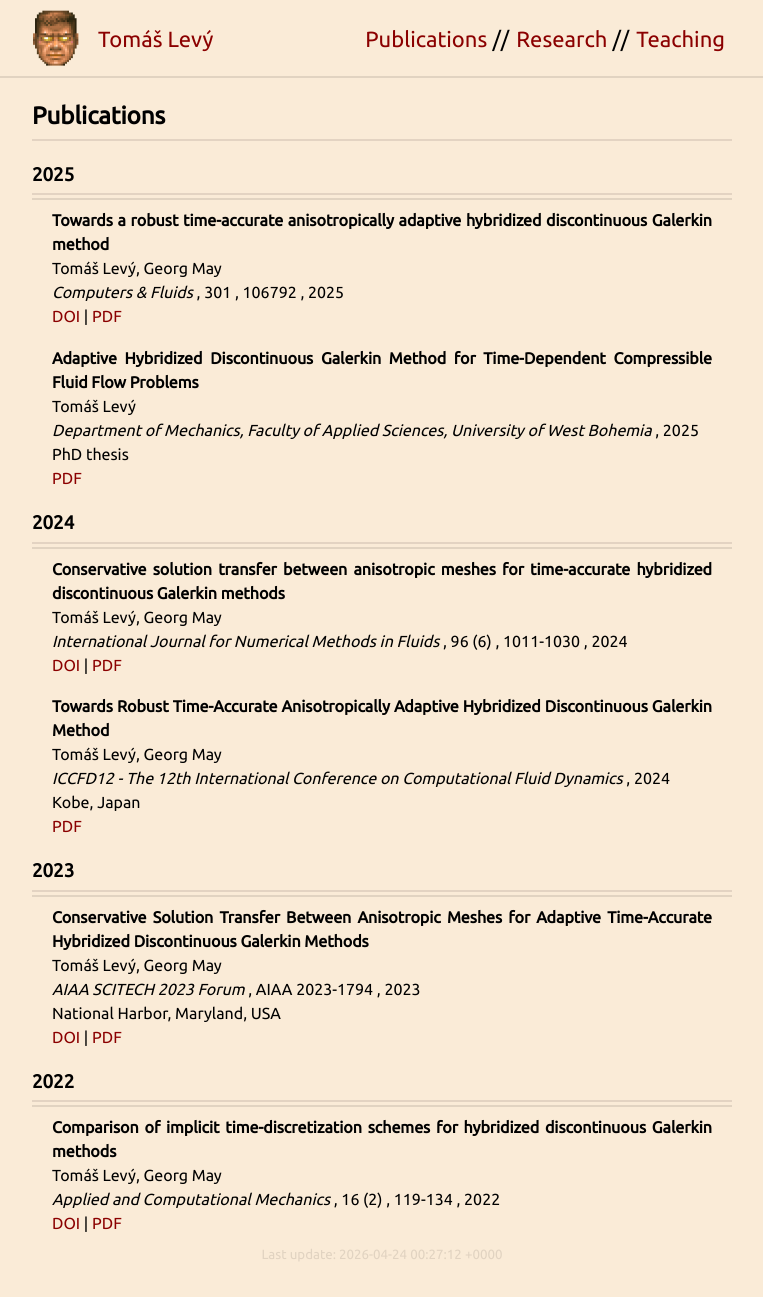
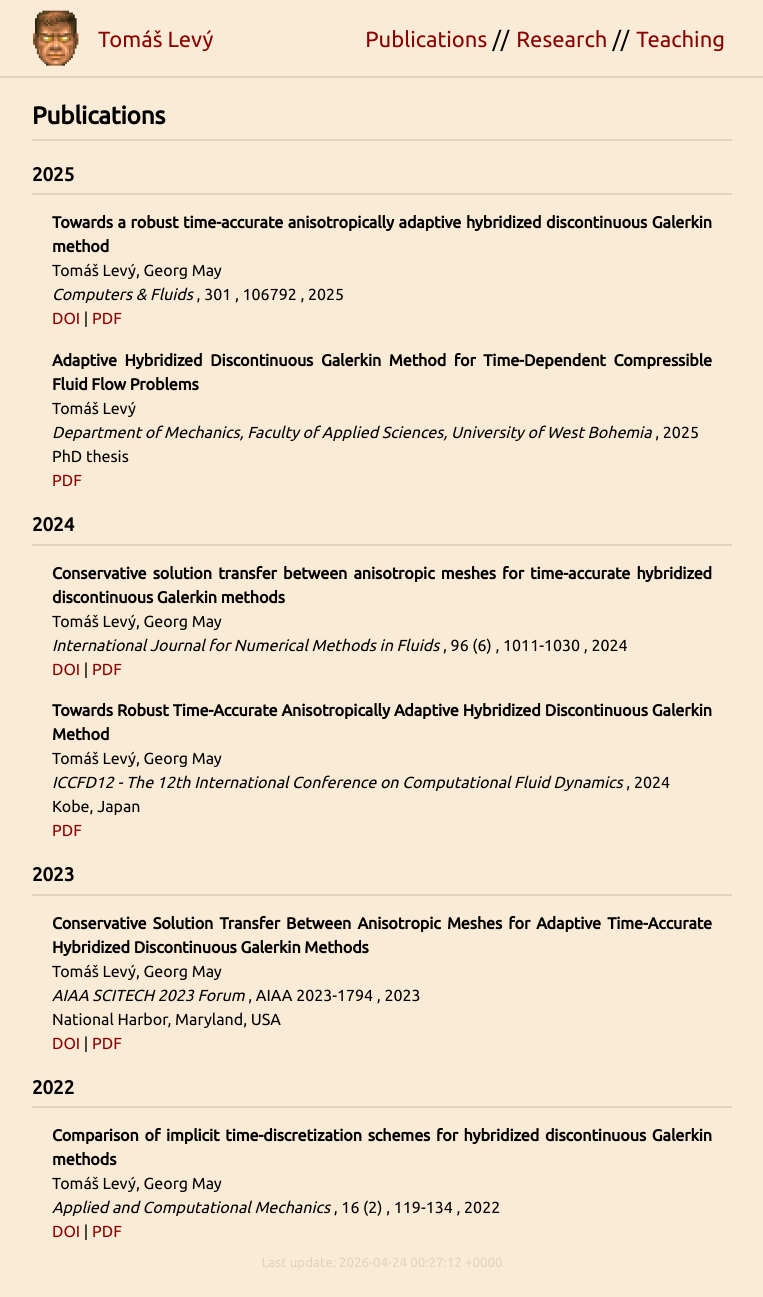
Before and after one commit to levyto/levyto.github.io, a Jekyll site: the page built from pages/publications.md, in a window 1280 px wide. Shown: the whole page, without its empty margins (258-1021 px from the left). Built offline with Jekyll 4.4.1, drawn with Linux system fonts in a browser that asks for light colours; nearby versions of some CDN libraries; a style sheet for code colours, icons or effects is not loaded.

Commit message:
Fixed publication hline

```diff
--- a/pages/publications.md
+++ b/pages/publications.md
@@ -8,8 +8,7 @@ title: Publications
 {% assign pubs_by_year = site.data.publications | sort: "year" | reverse | group_by: "year" %}
 
 {% for year_group in pubs_by_year %}
-  <h3 class="pub-year" style="margin-bottom:-5px">{{ year_group.name }}</h3>
-  <hr class="pub-year-rule">
+  <h3 class="pub-year" style="margin-bottom:15px">{{ year_group.name }}</h3>
 
   <ul class="publication-list">
     {% for pub in year_group.items %}
```
